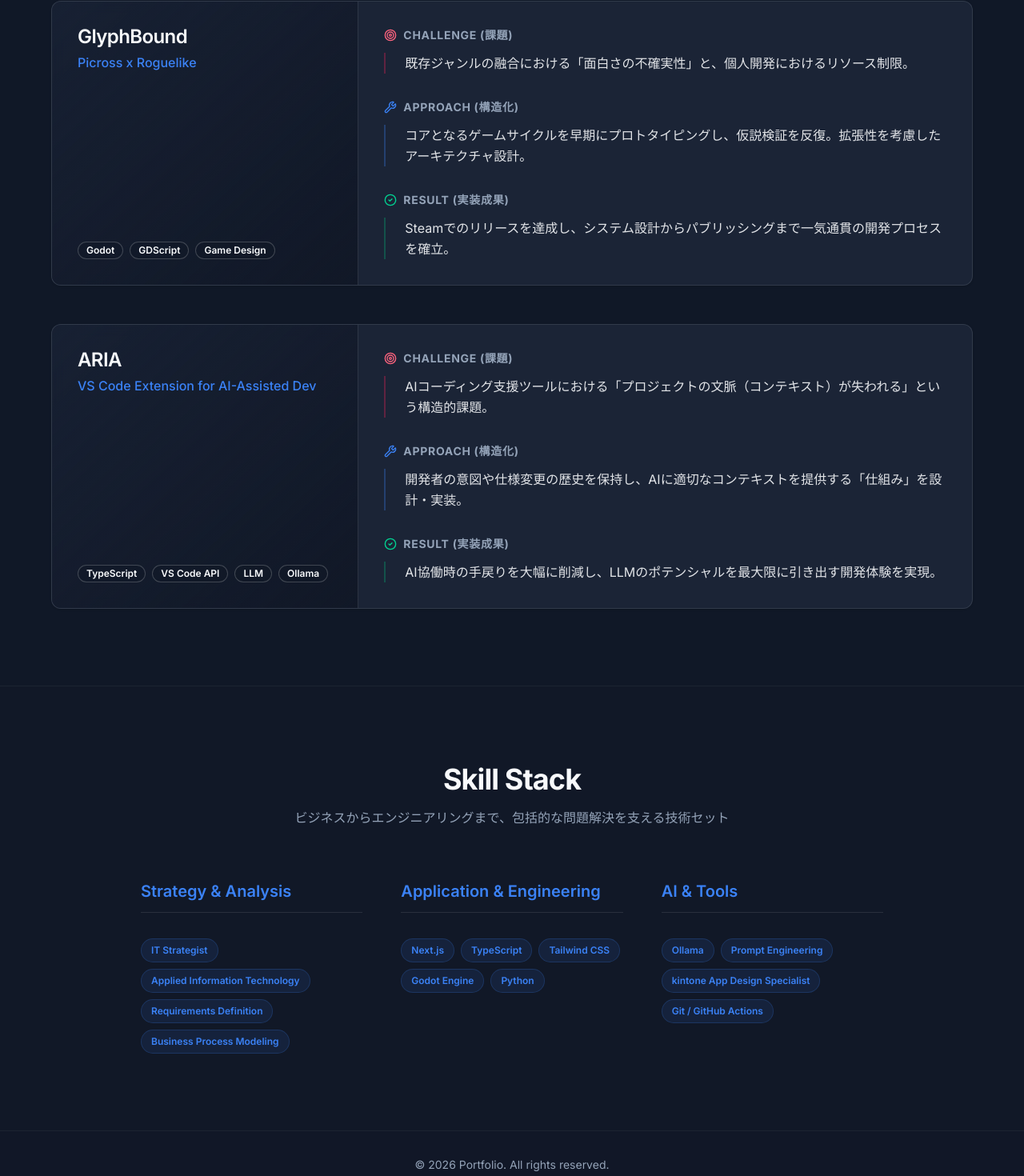
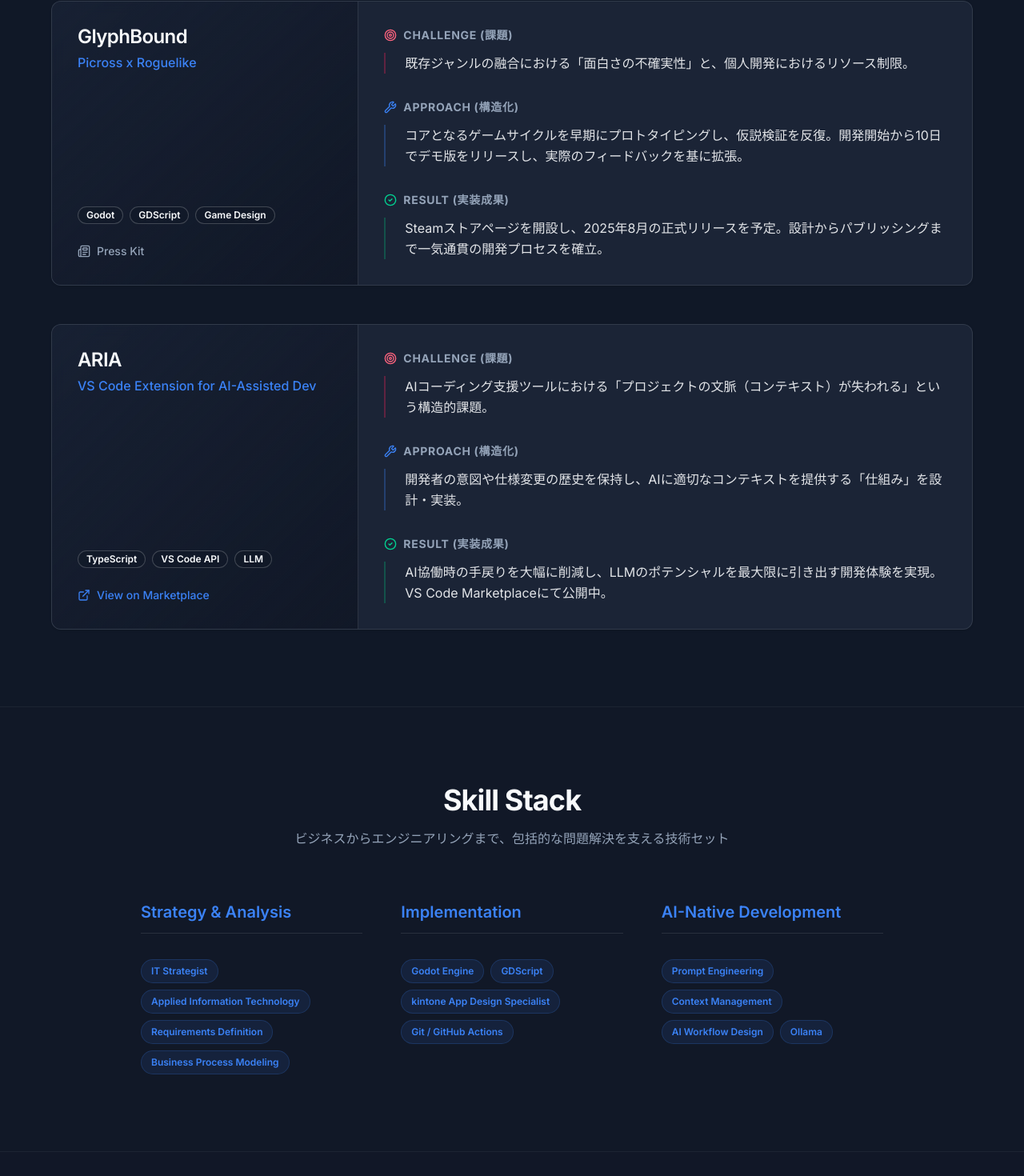
Before and after one commit to yono-code/my_app, a Next.js app: page / in a window 1280 px wide. Shown: the part 2106-3576 px from the top of the page at 80% size. Built offline with nearby package versions, Linux system fonts and the light colour scheme.

Commit message:
fix: update project descriptions, add external links, reclassify skill stack

```diff
--- a/src/components/sections/Projects.tsx
+++ b/src/components/sections/Projects.tsx
@@ -1,7 +1,7 @@
 import { content } from "@/data/content"
 import { Card, CardTitle } from "@/components/ui/Card"
 import { Badge } from "@/components/ui/Badge"
-import { CheckCircle2, Target, Wrench } from "lucide-react"
+import { CheckCircle2, Target, Wrench, ExternalLink, NewspaperIcon } from "lucide-react"
 
 export function Projects() {
     return (
@@ -23,10 +23,37 @@
                                         <CardTitle className="text-2xl mb-2">{project.title}</CardTitle>
                                         <p className="text-accent font-medium mb-6">{project.subtitle}</p>
                                     </div>
-                                    <div className="flex flex-wrap gap-2 mt-4">
-                                        {project.tags.map((tag) => (
-                                            <Badge key={tag} variant="outline" className="bg-background/50">{tag}</Badge>
-                                        ))}
+                                    <div className="space-y-4">
+                                        <div className="flex flex-wrap gap-2">
+                                            {project.tags.map((tag) => (
+                                                <Badge key={tag} variant="outline" className="bg-background/50">{tag}</Badge>
+                                            ))}
+                                        </div>
+                                        {/* External links */}
+                                        <div className="flex flex-col gap-2 pt-2">
+                                            {project.url && (
+                                                <a
+                                                    href={project.url}
+                                                    target="_blank"
+                                                    rel="noopener noreferrer"
+                                                    className="inline-flex items-center gap-2 text-sm font-medium text-accent hover:text-blue-300 transition-colors"
+                                                >
+                                                    <ExternalLink className="w-4 h-4" />
+                                                    View on Marketplace
+                                                </a>
+                                            )}
+                                            {project.pressUrl && (
+                                                <a
+                                                    href={project.pressUrl}
+                                                    target="_blank"
+                                                    rel="noopener noreferrer"
+                                                    className="inline-flex items-center gap-2 text-sm font-medium text-muted hover:text-foreground transition-colors"
+                                                >
+                                                    <NewspaperIcon className="w-4 h-4" />
+                                                    Press Kit
+                                                </a>
+                                            )}
+                                        </div>
                                     </div>
                                 </div>
 
--- a/src/data/content.ts
+++ b/src/data/content.ts
@@ -1,4 +1,6 @@
 // src/data/content.ts
+// NOTE: All site content is centralized here (Separation of Concerns).
+// To update text or project info, edit only this file.
 
 export type Project = {
     id: string;
@@ -8,6 +10,8 @@
     approach: string;
     result: string;
     tags: string[];
+    url?: string;       // Primary link (store/marketplace)
+    pressUrl?: string;  // Press / press kit URL
 };
 
 export type Skill = {
@@ -63,9 +67,10 @@
             title: "GlyphBound",
             subtitle: "Picross x Roguelike",
             challenge: "既存ジャンルの融合における「面白さの不確実性」と、個人開発におけるリソース制限。",
-            approach: "コアとなるゲームサイクルを早期にプロトタイピングし、仮説検証を反復。拡張性を考慮したアーキテクチャ設計。",
-            result: "Steamでのリリースを達成し、システム設計からパブリッシングまで一気通貫の開発プロセスを確立。",
+            approach: "コアとなるゲームサイクルを早期にプロトタイピングし、仮説検証を反復。開発開始から10日でデモ版をリリースし、実際のフィードバックを基に拡張。",
+            result: "Steamストアページを開設し、2025年8月の正式リリースを予定。設計からパブリッシングまで一気通貫の開発プロセスを確立。",
             tags: ["Godot", "GDScript", "Game Design"],
+            pressUrl: "https://sites.google.com/view/glyphbound-press/%E3%83%9B%E3%83%BC%E3%83%A0",
         },
         {
             id: "aria",
@@ -73,22 +78,26 @@
             subtitle: "VS Code Extension for AI-Assisted Dev",
             challenge: "AIコーディング支援ツールにおける「プロジェクトの文脈（コンテキスト）が失われる」という構造的課題。",
             approach: "開発者の意図や仕様変更の歴史を保持し、AIに適切なコンテキストを提供する「仕組み」を設計・実装。",
-            result: "AI協働時の手戻りを大幅に削減し、LLMのポテンシャルを最大限に引き出す開発体験を実現。",
-            tags: ["TypeScript", "VS Code API", "LLM", "Ollama"],
+            result: "AI協働時の手戻りを大幅に削減し、LLMのポテンシャルを最大限に引き出す開発体験を実現。VS Code Marketplaceにて公開中。",
+            tags: ["TypeScript", "VS Code API", "LLM"],
+            url: "https://marketplace.visualstudio.com/items?itemName=yonogames.aria-vscode",
         }
     ] as Project[],
     skills: [
         {
+            // 資格・知識ベースの戦略スキル
             category: "Strategy & Analysis",
             items: ["IT Strategist", "Applied Information Technology", "Requirements Definition", "Business Process Modeling"],
         },
         {
-            category: "Application & Engineering",
-            items: ["Next.js", "TypeScript", "Tailwind CSS", "Godot Engine", "Python"],
+            // 直接使用している実装スキル
+            category: "Implementation",
+            items: ["Godot Engine", "GDScript", "kintone App Design Specialist", "Git / GitHub Actions"],
         },
         {
-            category: "AI & Tools",
-            items: ["Ollama", "Prompt Engineering", "kintone App Design Specialist", "Git / GitHub Actions"],
+            // AI協働・設計スキル
+            category: "AI-Native Development",
+            items: ["Prompt Engineering", "Context Management", "AI Workflow Design", "Ollama"],
         }
     ] as Skill[]
 };
```
